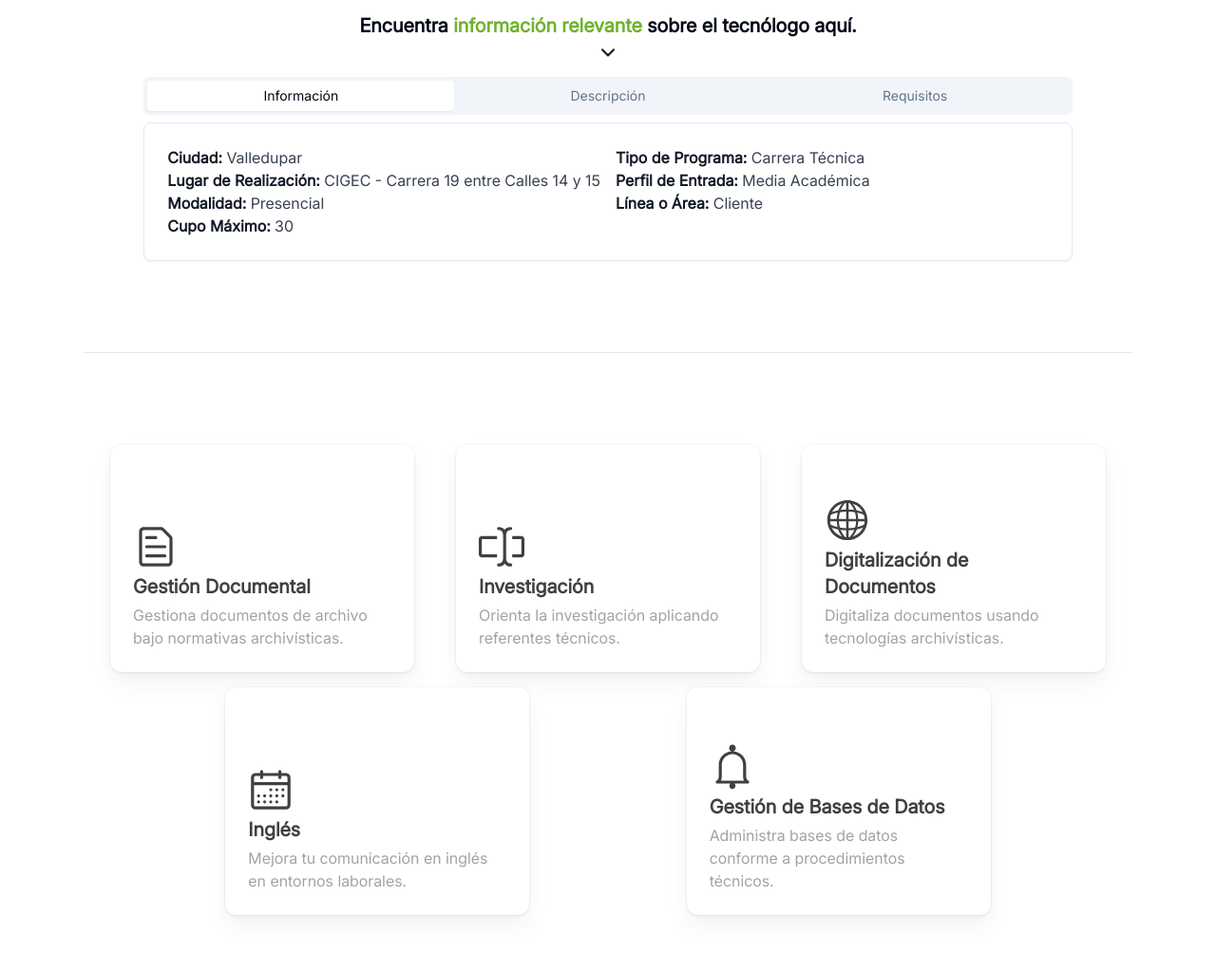
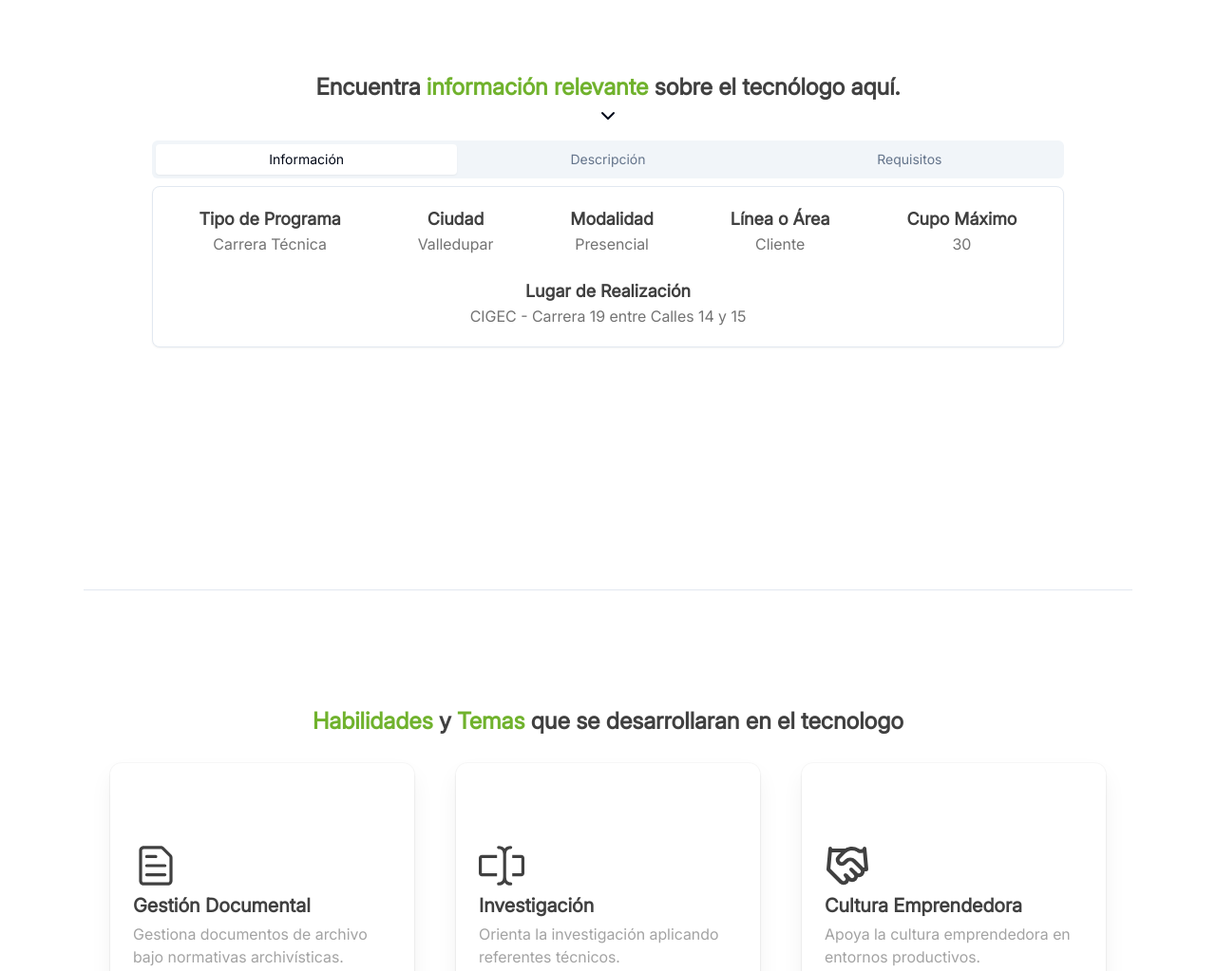
Before and after one commit to jwar28/gestion-documental, an Astro site: page / in a window 1280 px wide. Shown: the part 980-2003 px from the top of the page at 95% size. Built offline with nearby package versions, Linux system fonts and the light colour scheme; Astro itself is replaced by a stand-in of ours.

Commit message:
(feat): skills section added

```diff
--- a/src/components/Hero.astro
+++ b/src/components/Hero.astro
@@ -8,13 +8,13 @@ import CustomButton from "./ui/CustomButton.astro"
 	<div class="z-40 flex flex-col items-center gap-5 sm:w-3/4 sm:p-5">
 		<BlurFade delay={0.25 * 2} client:load>
 			<h1
-				class="text-pretty text-center text-4xl font-bold text-gray-900 sm:bg-opacity-50 sm:text-6xl"
+				class="text-pretty text-center text-4xl font-semibold text-neutral-800 sm:bg-opacity-50 sm:text-6xl"
 			>
 				Tecnólogo en Gestión Documental
 			</h1>
 		</BlurFade>
 		<BlurFade delay={0.25 * 2} client:load>
-			<p class="text-balance text-center text-lg leading-6 text-gray-600">
+			<p class="text-balance text-center text-lg leading-6 text-neutral-600">
 				Desarrolla habilidades clave en gestión de archivos y documentos
 			</p>
 		</BlurFade>
@@ -27,7 +27,7 @@ import CustomButton from "./ui/CustomButton.astro"
 		className="absolute inset-0 z-0 max-sm:hidden"
 		quantity={100}
 		ease={80}
-		size={1}
+		size={2}
 		color="#a1fe41"
 		refresh
 		client:load
--- a/src/components/information.tsx
+++ b/src/components/information.tsx
@@ -6,10 +6,13 @@ import BlurFade from "./magicui/blur-fade"
 
 export function Information() {
 	return (
-		<section className="sm:flex sm:flex-col sm:items-center sm:justify-center" id="information">
+		<section
+			className="sm:flex sm:min-h-screen sm:flex-col sm:items-center sm:justify-center"
+			id="information"
+		>
 			<BlurFade delay={0.25 * 3}>
 				<div className="flex flex-col items-center justify-center">
-					<p className="text-center text-xl font-bold">
+					<p className="text-center text-2xl font-semibold text-neutral-700">
 						Encuentra <span className="text-[#70b22d]">información relevante</span> sobre el
 						tecnólogo aquí.
 					</p>
@@ -17,61 +20,57 @@ export function Information() {
 				</div>
 			</BlurFade>
 			<BlurFade delay={0.25 * 4}>
-				<Tabs defaultValue="info" className="w-full">
+				<Tabs defaultValue="info" className="sm:min-w-[60rem] sm:max-w-[60rem]">
 					<TabsList className="grid w-full grid-cols-3">
 						<TabsTrigger value="info">Información</TabsTrigger>
 						<TabsTrigger value="desc">Descripción</TabsTrigger>
 						<TabsTrigger value="req">Requisitos</TabsTrigger>
 					</TabsList>
 					<TabsContent value="info">
-						<Card>
-							<CardContent className="grid grid-cols-1 gap-4 p-6 md:grid-cols-2">
-								<div>
-									<p className="text-gray-700">
-										<strong className="text-gray-900">Ciudad: </strong>
-										{INFORMATION.city}
-									</p>
-									<p className="text-balance text-gray-700">
-										<strong className="text-gray-900">Lugar de Realización: </strong>
-										{INFORMATION.realization_place}
-									</p>
-									<p className="text-gray-700">
-										<strong className="text-gray-900">Modalidad: </strong>
-										{INFORMATION.modality}
-									</p>
-									<p className="text-gray-700">
-										<strong className="text-gray-900">Cupo Máximo: </strong>
-										{INFORMATION.max_capacity}
-									</p>
-								</div>
-								<div>
-									<p className="text-gray-700">
-										<strong className="text-gray-900">Tipo de Programa: </strong>
-										{INFORMATION.program_type}
-									</p>
-									<p className="text-gray-700">
-										<strong className="text-gray-900">Perfil de Entrada: </strong>
-										{INFORMATION.entry_profile}
-									</p>
-									<p className="text-gray-700">
-										<strong className="text-gray-900">Línea o Área: </strong>
-										{INFORMATION.area}
-									</p>
-								</div>
+						<Card className="sm:h-[170px]">
+							<CardContent className="flex flex-col flex-wrap items-center justify-around gap-6 p-5 sm:flex-row">
+								<p className="flex w-fit flex-col items-center text-neutral-500">
+									<strong className="text-lg font-semibold text-neutral-700">
+										Tipo de Programa
+									</strong>
+									{INFORMATION.program_type}
+								</p>
+								<p className="flex w-fit flex-col items-center text-neutral-500">
+									<strong className="text-lg font-semibold text-neutral-700">Ciudad</strong>
+									{INFORMATION.city}
+								</p>
+								<p className="flex w-fit flex-col items-center text-neutral-500">
+									<strong className="text-lg font-semibold text-neutral-700">Modalidad</strong>
+									{INFORMATION.modality}
+								</p>
+								<p className="flex w-fit flex-col items-center text-neutral-500">
+									<strong className="text-lg font-semibold text-neutral-700">Línea o Área</strong>
+									{INFORMATION.area}
+								</p>
+								<p className="flex w-fit flex-col items-center text-neutral-500">
+									<strong className="text-lg font-semibold text-neutral-700">Cupo Máximo</strong>
+									{INFORMATION.max_capacity}
+								</p>
+								<p className="flex w-fit flex-col items-center text-balance text-neutral-500 max-sm:text-center">
+									<strong className="text-lg font-semibold text-neutral-700">
+										Lugar de Realización
+									</strong>
+									{INFORMATION.realization_place}
+								</p>
 							</CardContent>
 						</Card>
 					</TabsContent>
 					<TabsContent value="desc">
-						<Card>
+						<Card className="sm:h-[170px]">
 							<CardContent className="p-6">
-								<p className="text-pretty text-gray-700 md:text-lg">{INFORMATION.description}</p>
+								<p className="text-pretty text-neutral-700 sm:text-lg">{INFORMATION.description}</p>
 							</CardContent>
 						</Card>
 					</TabsContent>
 					<TabsContent value="req">
-						<Card>
+						<Card className="sm:h-[170px]">
 							<CardContent className="p-6">
-								<p className="text-balance text-gray-700 md:text-lg">
+								<p className="text-balance text-neutral-700 sm:text-lg">
 									{INFORMATION.extra_requirements}
 								</p>
 							</CardContent>
--- a/src/components/skills.tsx
+++ b/src/components/skills.tsx
@@ -1,5 +1,7 @@
-import { BellIcon, CalendarIcon, FileTextIcon, GlobeIcon, InputIcon } from "@radix-ui/react-icons"
+import { FileTextIcon, InputIcon } from "@radix-ui/react-icons"
 import { AnimatedCard } from "./ui/animated-card"
+import { Handshake, Languages, Database, MonitorCheck } from "lucide-react"
+import BlurFade from "./magicui/blur-fade"
 
 const features = [
 	{
@@ -16,47 +18,65 @@ const features = [
 		name: "Investigación",
 		description: "Orienta la investigación aplicando referentes técnicos.",
 		href: "/",
-		cta: "Learn more",
+		cta: "Aprender más",
 		background: <img className="absolute -right-20 -top-20 opacity-60" />,
 		className: "",
 	},
 	{
-		Icon: GlobeIcon,
-		name: "Digitalización de Documentos",
-		description: "Digitaliza documentos usando tecnologías archivísticas.",
+		Icon: Handshake,
+		name: "Cultura Emprendedora",
+		description: "Apoya la cultura emprendedora en entornos productivos.",
 		href: "/",
-		cta: "Learn more",
-		background: <img className="absolute -right-20 -top-20 opacity-60" />,
+		cta: "Aprender más",
+		background: <img className="absolute ml-20 h-40 opacity-60" />,
 		className: "",
 	},
 	{
-		Icon: CalendarIcon,
+		Icon: Languages,
 		name: "Inglés",
 		description: "Mejora tu comunicación en inglés en entornos laborales.",
 		href: "/",
-		cta: "Learn more",
+		cta: "Aprender más",
 		background: <img className="absolute -right-2 -top-8 opacity-60" />,
 		className: "",
 	},
 	{
-		Icon: BellIcon,
+		Icon: Database,
 		name: "Gestión de Bases de Datos",
 		description: "Administra bases de datos conforme a procedimientos técnicos.",
 		href: "/",
-		cta: "Learn more",
+		cta: "Aprender más",
 		background: <img className="absolute ml-20 h-40 opacity-60" />,
+		className: "",
+	},
+	{
+		Icon: MonitorCheck,
+		name: "Digitalización de Documentos",
+		description: "Digitaliza documentos usando tecnologías archivísticas.",
+		href: "/",
+		cta: "Aprender más",
+		background: <img className="absolute -right-20 -top-20 opacity-60" />,
 		className: "",
 	},
 ]
 
 export function Skills() {
 	return (
-		<section className="pb-10" id="skills">
+		<BlurFade delay={0.25 * 3}>
+			<section
+				className="sm:flex sm:min-h-screen sm:flex-col sm:items-center sm:justify-center sm:py-24"
+				id="skills"
+			>
+				<p className="mb-7 text-center text-2xl font-semibold text-neutral-700">
+					<span className="text-[#70b22d]">Habilidades</span> y{" "}
+					<span className="text-[#70b22d]">Temas</span> que se desarrollaran en el tecnologo
+				</p>
 				<div className="flex flex-wrap justify-evenly gap-4">
 					{features.map((feature, idx) => (
 						<AnimatedCard key={idx} {...feature} />
 					))}
 				</div>
 			</section>
+		</BlurFade>
 	)
 }
--- a/src/components/ui/navbar.tsx
+++ b/src/components/ui/navbar.tsx
@@ -80,7 +80,7 @@ export default function Navbar() {
 							<DropdownMenuContent>
 								<DropdownMenuItem>
 									<a
-										href="#"
+										href="#home"
 										className="block rounded-md px-3 py-2 text-base font-medium text-gray-600 hover:text-[#70b22d]"
 									>
 										Inicio
@@ -88,7 +88,7 @@ export default function Navbar() {
 								</DropdownMenuItem>
 								<DropdownMenuItem>
 									<a
-										href="#"
+										href="#information"
 										className="block rounded-md px-3 py-2 text-base font-medium text-gray-600 hover:text-[#70b22d]"
 									>
 										Información
@@ -96,18 +96,10 @@ export default function Navbar() {
 								</DropdownMenuItem>
 								<DropdownMenuItem>
 									<a
-										href="#"
+										href="#skills"
 										className="block rounded-md px-3 py-2 text-base font-medium text-gray-600 hover:text-[#70b22d]"
 									>
 										Habilidades
-									</a>
-								</DropdownMenuItem>
-								<DropdownMenuItem>
-									<a
-										href="#"
-										className="block rounded-md px-3 py-2 text-base font-medium text-gray-600 hover:text-[#70b22d]"
-									>
-										Temas
 									</a>
 								</DropdownMenuItem>
 							</DropdownMenuContent>
@@ -116,11 +108,9 @@ export default function Navbar() {
 				</div>
 			</div>
 
-			{isMobileMenuOpen && (
-				<div className="md:hidden">
-					<div className="space-y-1 px-2 pb-3 pt-2 sm:px-3"></div>
-				</div>
-			)}
+			<div className="md:hidden">
+				<div className="space-y-1 px-2 pb-3 pt-2 sm:px-3"></div>
+			</div>
 		</nav>
 	)
 }
--- a/src/pages/index.astro
+++ b/src/pages/index.astro
@@ -8,7 +8,7 @@ import Layout from "../layouts/Layout.astro"
 ---
 
 <Layout title="Tecnólogo en Gestion Documental">
-	<main class="flex flex-col gap-16 sm:gap-24">
+	<main class="flex flex-col max-sm:gap-16">
 		<Hero showChevron />
 		<Separator />
 		<Information client:load />
```
Lines whose indentation alone changed are shown as unchanged.
